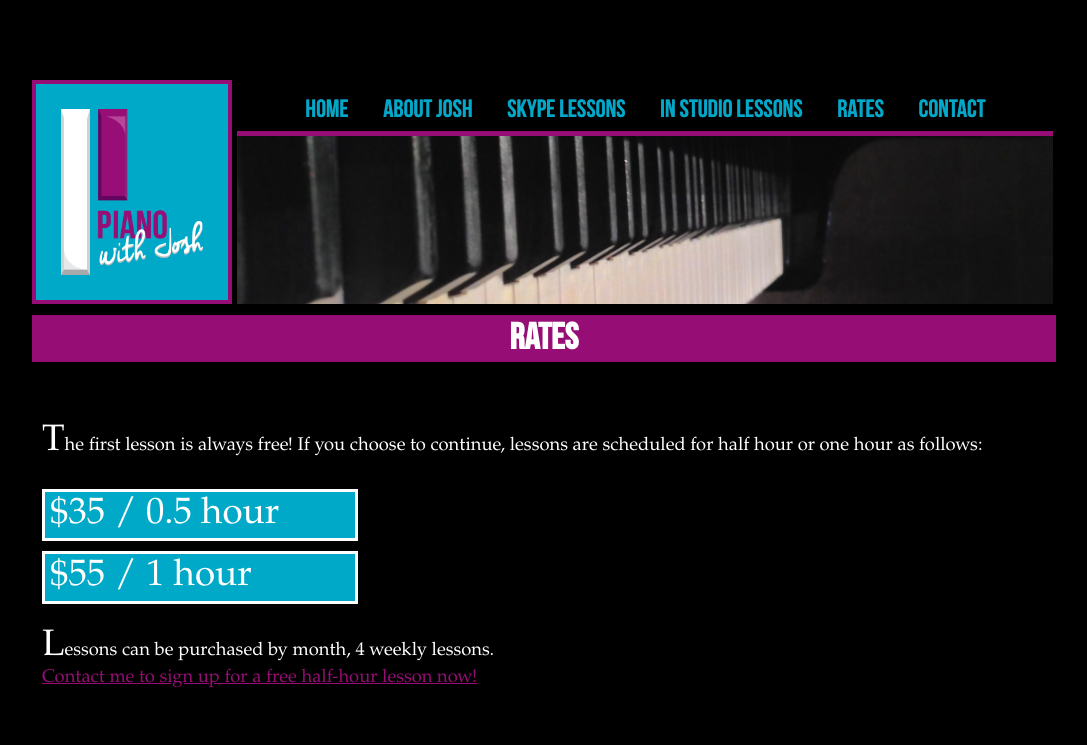
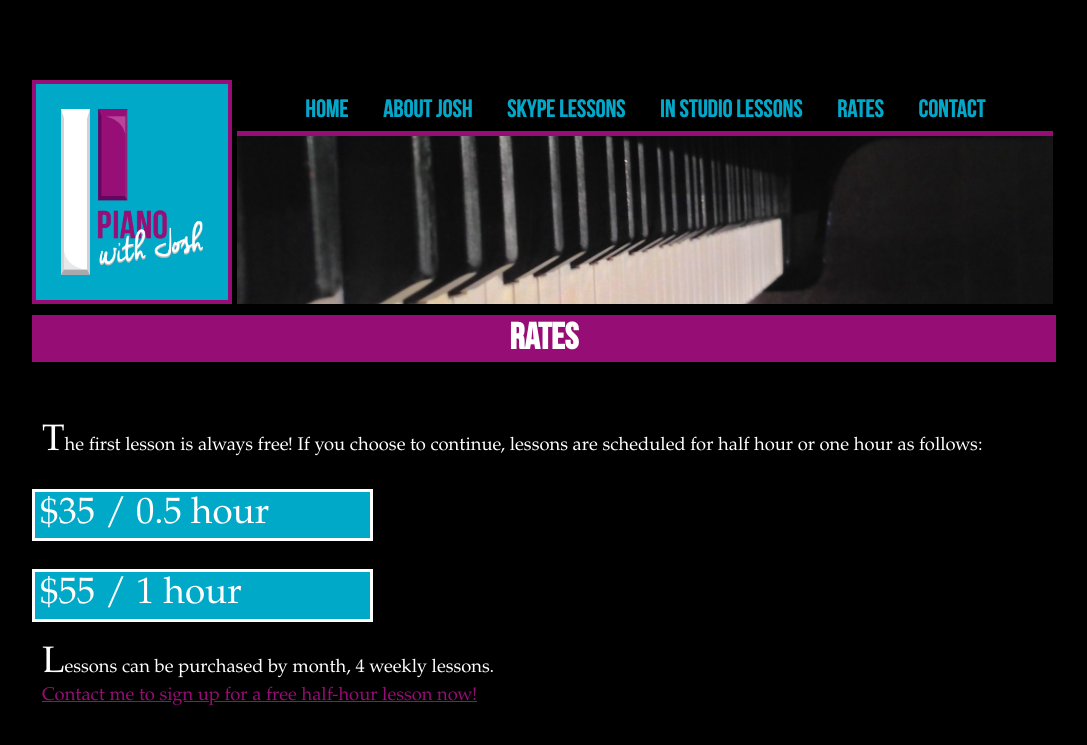
Before and after one commit to PianoWithJosh/PianoWithJosh.github.io, a Jekyll site: the page built from rates/index.html, in a window 1280 px wide. Shown: the top 745 px of the page, without its empty margins (96-1183 px from the left). Built offline with Jekyll 4.4.1, drawn with Linux system fonts in a browser that asks for light colours; nearby versions of some CDN libraries; Markdown is read by kramdown in place of the engine named in the settings.

Commit message:
Fixing rates on mobile

```diff
--- a/css/rates.css
+++ b/css/rates.css
@@ -4,7 +4,7 @@
 	line-height: 1em;
 	background-color: rgba(0,169,199,1.0);
 	border: 3px white solid;
-	width: 300px;
+	width: 100%;
 	padding: 5px;
-	margin: 10px;
+	box-sizing: border-box;
 }
--- a/rates/index.html
+++ b/rates/index.html
@@ -9,12 +9,15 @@ layout: base
 <p>The first lesson is always free! If you choose to continue, lessons are scheduled for
 
 half hour or one hour as follows:</p>
+</div>
 
-<ul id="rates">
+<ul id="rates" class="pure-u-8-24">
 	<li> $35 / 0.5 hour</li>
+	<br/>
 	<li> $55 / 1 hour</li>
 </ul>
-
+</div>
+<div class="pure-u-1-1">
 <p>Lessons can be purchased by month, 4 weekly lessons.<br/>
 <a class="contact-me" href="/contact/">Contact me to sign up for a free half-hour lesson now!</a></p>
 </div>
```
